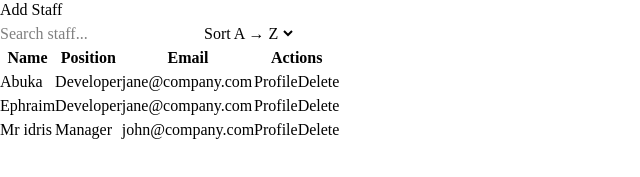
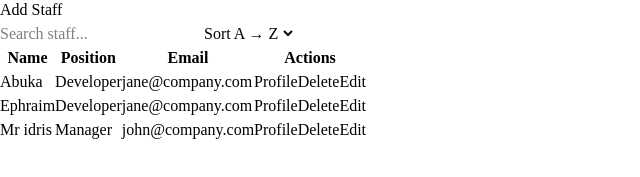
Before and after one commit to devamir18/dashboard, a React (Vite) app: page /staff in a window 1280 px wide. Shown: the part 157-334 px from the top of the page, without its empty margins (0-640 px from the left). Built offline with nearby package versions, Linux system fonts and the light colour scheme.

Commit message:
update
asap

```diff
--- a/src/pages/staff.jsx
+++ b/src/pages/staff.jsx
@@ -135,6 +135,12 @@
                 >
                   Delete
                 </button>
+                 <button
+                  onClick={() => deleteStaff(staff.id)}
+                  className="px-3 py-1 bg-red-500 text-white rounded hover:bg-red-600"
+                >
+                  Edit
+                </button>
               </td>
             </tr>
           ))}
--- a/vite.config.js
+++ b/vite.config.js
@@ -1,6 +1,7 @@
 import { defineConfig } from 'vite'
 import react from '@vitejs/plugin-react'
 import tailwindcss from '@tailwindcss/vite'
+
 
 // https://vite.dev/config/
 export default defineConfig({
```
